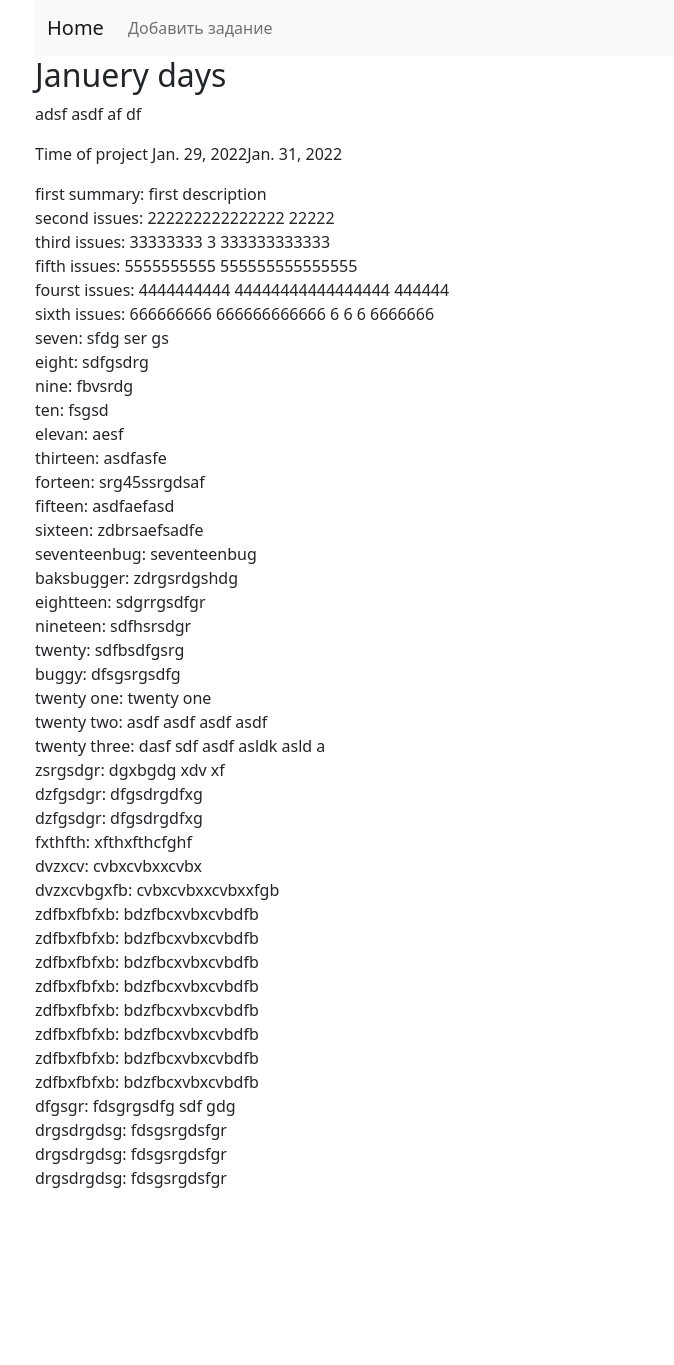
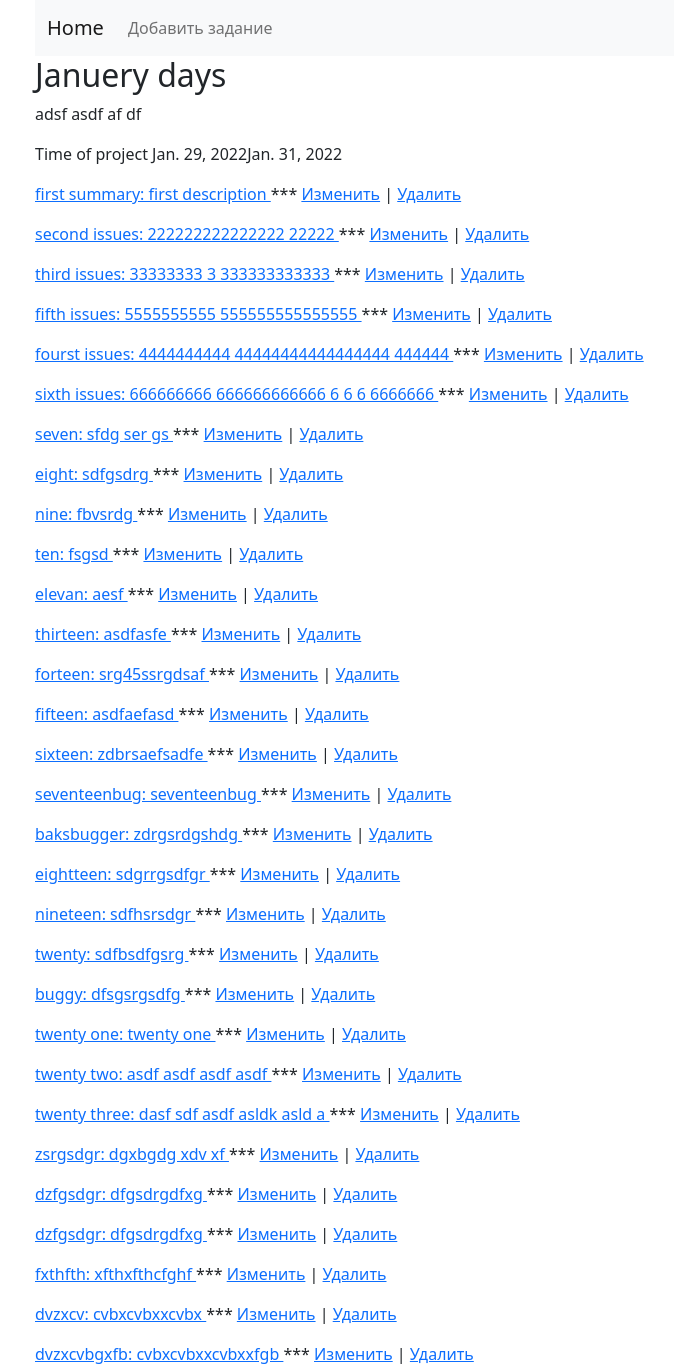
Before and after one commit to pythonDev161221/month_7_issue_tracker, a Django app: page /project/1 in a window 1280 px wide. Shown: the top 1365 px of the page, without its empty margins (47-721 px from the left). Before the commit the page ends 1188 px from the top, so only its background shows below. Run offline with Django 4.2, Linux system fonts and the light colour scheme; data comes from the database, SQL or seed files in the repository.

Commit message:
add link of add_issue_view and issue_delete  in issues to project_detail_view.html

```diff
--- a/issue_tracker/webapp/templates/projects/project_detail_view.html
+++ b/issue_tracker/webapp/templates/projects/project_detail_view.html
@@ -12,7 +12,13 @@
     <p>Time of project {{ project.start_date }}{{ project.finish_date }}</p>
     {% for issue in project.issues.all %}
         <div>
-            {{ issue.summary }}: {{ issue.description }}
+            <a href="{% url 'issue_view' project.pk issue.pk %}">
+                {{ issue.summary }}: {{ issue.description }}
+            </a> ***
+            <a href="{% url 'update_issue_view' issue.pk %}">Изменить</a> |
+        <a href="{% url 'issue_delete_view' project.pk issue.pk %}">Удалить</a></p>
+
+
         </div>
     {% endfor %}
 {% endblock %}
```
